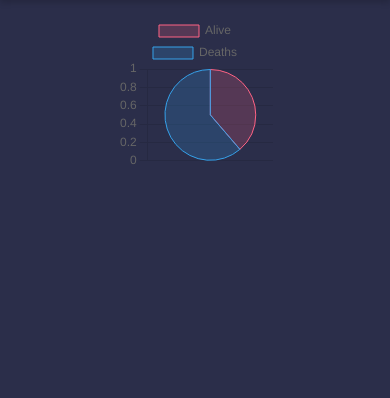
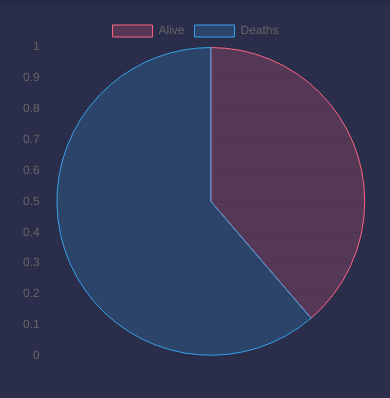
Before and after one commit to gabidiac11/AcS_tw_project, a PHP site: page /charts/Chart1 in a window 390 px wide. Shown: the part 97-495 px from the top of the page. Run offline with PHP 8.4, Linux system fonts and the light colour scheme; some libraries are stand-ins or nearby versions.

Commit message:
responsive charts

```diff
--- a/Views/Chart1.php
+++ b/Views/Chart1.php
@@ -5,6 +5,7 @@
 <head>
   <meta name="viewport" content="width=device-width, initial-scale=1, shrink-to-fit=no, maximum-scale=1, minimal-ui" />
   <meta http-equiv="Content-Type" content="text/html; charset=utf-8" />
+  <link rel="icon" type="image/png" href="./../assets/favicon/logo.ico" />
   <title> Chart 1 - USA Accidents Smart Visualizer</title>
   <link href="../../assets/css/index.css" media="all" rel="stylesheet" type="text/css" />
   <script src="https://cdn.jsdelivr.net/npm/chart.js@3.1.0/dist/chart.min.js"></script>
@@ -17,7 +18,7 @@
   require_once __DIR__ . '/Layout/Header.php';
   ?>
   <main class="flex-all">
-  <div style="width: 40%; padding-top: 15px;">
+    <div class="chart-content">
       <canvas id="myChart" width="50px" height="50px"></canvas>
     </div>
     <script>
--- a/Views/Chart3.php
+++ b/Views/Chart3.php
@@ -5,6 +5,7 @@
 <head>
   <meta name="viewport" content="width=device-width, initial-scale=1, shrink-to-fit=no, maximum-scale=1, minimal-ui" />
   <meta http-equiv="Content-Type" content="text/html; charset=utf-8" />
+  <link rel="icon" type="image/png" href="./../assets/favicon/logo.ico" />
   <title> Chart 3 - USA Accidents Smart Visualizer</title>
   <link href="../../assets/css/index.css" media="all" rel="stylesheet" type="text/css" />
   <script src="https://cdn.jsdelivr.net/npm/chart.js@3.1.0/dist/chart.min.js"></script>
@@ -17,7 +18,7 @@
     require_once __DIR__ . '/Layout/Header.php';
   ?>
   <main class="flex-all">
-  <div style="width: 40%; padding-top: 15px;">
+  <div class="chart-content" >
   <canvas id="myChart" width="50px" height="50px"></canvas>
   </div>
 <script>
--- a/assets/css/charts.css
+++ b/assets/css/charts.css
@@ -28,3 +28,17 @@ a:visited{
   color: white;
   text-decoration: none;
 }
+
+.chart-content {
+  width: 40%;
+  min-width: 600px;
+  padding-top: 15px;
+}
+
+@media only screen and (max-width: 700px) {
+  .chart-content {
+    width: 90%;
+    min-width: 90%;
+    padding-top: 15px;
+  }
+}
```
Also changed, not shown: Views/Chart2.php (+5 -3 lines), Views/Charts.php (+7 -12 lines). Lines whose indentation alone changed are shown as unchanged.
